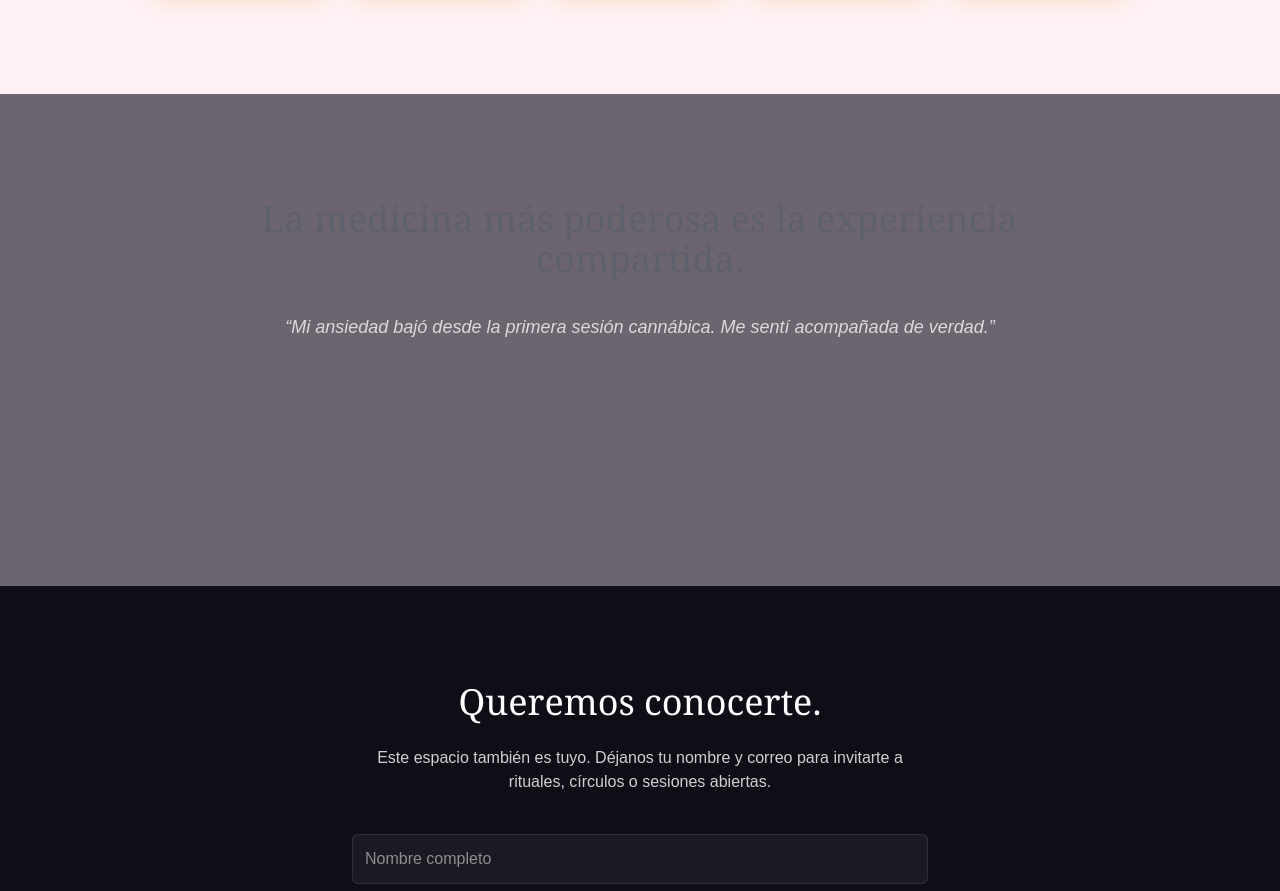
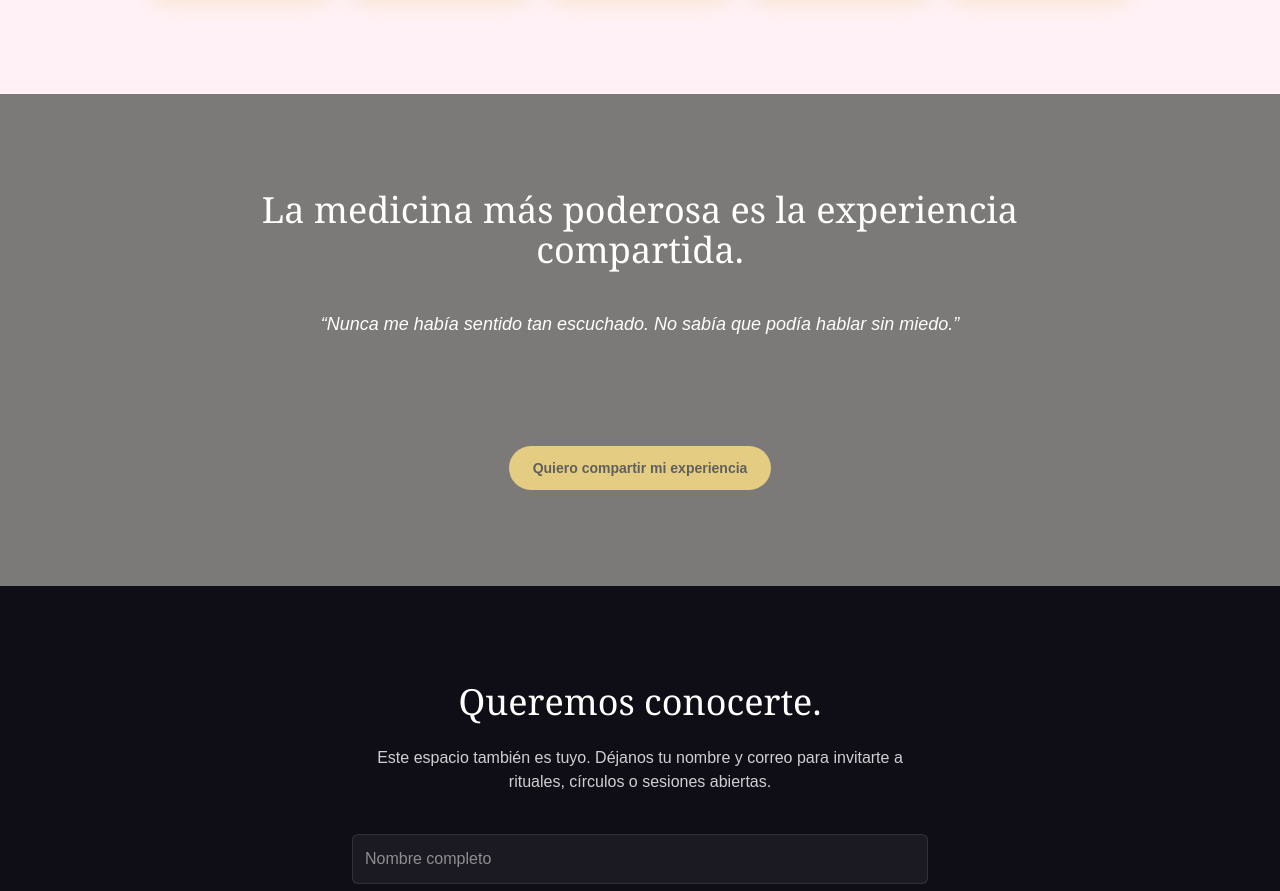
Before and after one commit to Abetar/casa_cora, a Next.js app: page / in a window 1280 px wide. Shown: the part 1794-2685 px from the top of the page. Built offline with nearby package versions, Linux system fonts and the light colour scheme.

Commit message:
Update Testimonios.tsx

```diff
--- a/src/sections/Testimonios.tsx
+++ b/src/sections/Testimonios.tsx
@@ -1,27 +1,27 @@
-"use client";
+'use client'
 
-import { useEffect, useState } from "react";
-import { motion, AnimatePresence } from "framer-motion";
+import { useEffect, useState } from 'react'
+import { motion, AnimatePresence } from 'framer-motion'
 
 const testimonios = [
-  "Nunca me había sentido tan escuchado. No sabía que podía hablar sin miedo.",
-  "Mi ansiedad bajó desde la primera sesión cannábica. Me sentí acompañada de verdad.",
-  "El círculo masculino me salvó. Por fin puedo hablar con otros hombres sin sentirme débil.",
-  "Pude pagar con trueque. Nadie me juzgó. Solo me ayudaron.",
-];
+  'Nunca me había sentido tan escuchado. No sabía que podía hablar sin miedo.',
+  'Mi ansiedad bajó desde la primera sesión cannábica. Me sentí acompañada de verdad.',
+  'El círculo masculino me salvó. Por fin puedo hablar con otros hombres sin sentirme débil.',
+  'Pude pagar con trueque. Nadie me juzgó. Solo me ayudaron.',
+]
 
-const fondos = ["bg-[#1a1a24]", "bg-[#2a1e2e]", "bg-[#1f2a2f]", "bg-[#2c1f18]"];
+// Fondos suaves pero oscuros, compatibles con light/dark
+const fondos = ['#2e2b28', '#322a2d', '#293132', '#2c1f18']
 
 const Testimonios = () => {
-  const [index, setIndex] = useState(0);
+  const [index, setIndex] = useState(0)
 
   useEffect(() => {
     const timer = setInterval(() => {
-      setIndex((prev) => (prev + 1) % testimonios.length);
-    }, 5000);
-
-    return () => clearInterval(timer);
-  }, []);
+      setIndex((prev) => (prev + 1) % testimonios.length)
+    }, 6000)
+    return () => clearInterval(timer)
+  }, [])
 
   return (
     <AnimatePresence mode="wait">
@@ -32,14 +32,15 @@ const Testimonios = () => {
         animate={{ opacity: 1 }}
         exit={{ opacity: 0 }}
         transition={{ duration: 0.8 }}
-        className={`py-24 px-6 text-center ${fondos[index]} transition-colors duration-500`}
+        style={{ backgroundColor: fondos[index] }}
+        className="py-24 px-6 text-center transition-colors duration-500"
       >
         <div className="max-w-3xl mx-auto">
           <motion.h2
             initial={{ opacity: 0, y: 30 }}
             animate={{ opacity: 1, y: 0 }}
             transition={{ duration: 0.8 }}
-            className="text-3xl md:text-4xl font-serif mb-10 text-slate-900 dark:text-gold"
+            className="text-3xl md:text-4xl font-serif text-white mb-10"
           >
             La medicina más poderosa es la experiencia compartida.
           </motion.h2>
@@ -52,7 +53,7 @@ const Testimonios = () => {
                 animate={{ opacity: 1, y: 0 }}
                 exit={{ opacity: 0, y: -20 }}
                 transition={{ duration: 0.6 }}
-                className="text-white/90 text-lg italic px-4"
+                className="text-white text-lg italic px-4"
               >
                 “{testimonios[index]}”
               </motion.p>
@@ -69,7 +70,7 @@ const Testimonios = () => {
               href="https://wa.me/5215555555555"
               target="_blank"
               rel="noopener noreferrer"
-              className="inline-block font-bold bg-gold bg-white text-[#000000] px-6 py-3 rounded-full text-sm hover:brightness-110 transition"
+              className="inline-block font-bold bg-[#d4af37] text-black px-6 py-3 rounded-full text-sm hover:brightness-110 transition"
             >
               Quiero compartir mi experiencia
             </a>
@@ -77,7 +78,7 @@ const Testimonios = () => {
         </div>
       </motion.section>
     </AnimatePresence>
-  );
-};
+  )
+}
 
-export default Testimonios;
+export default Testimonios
```
